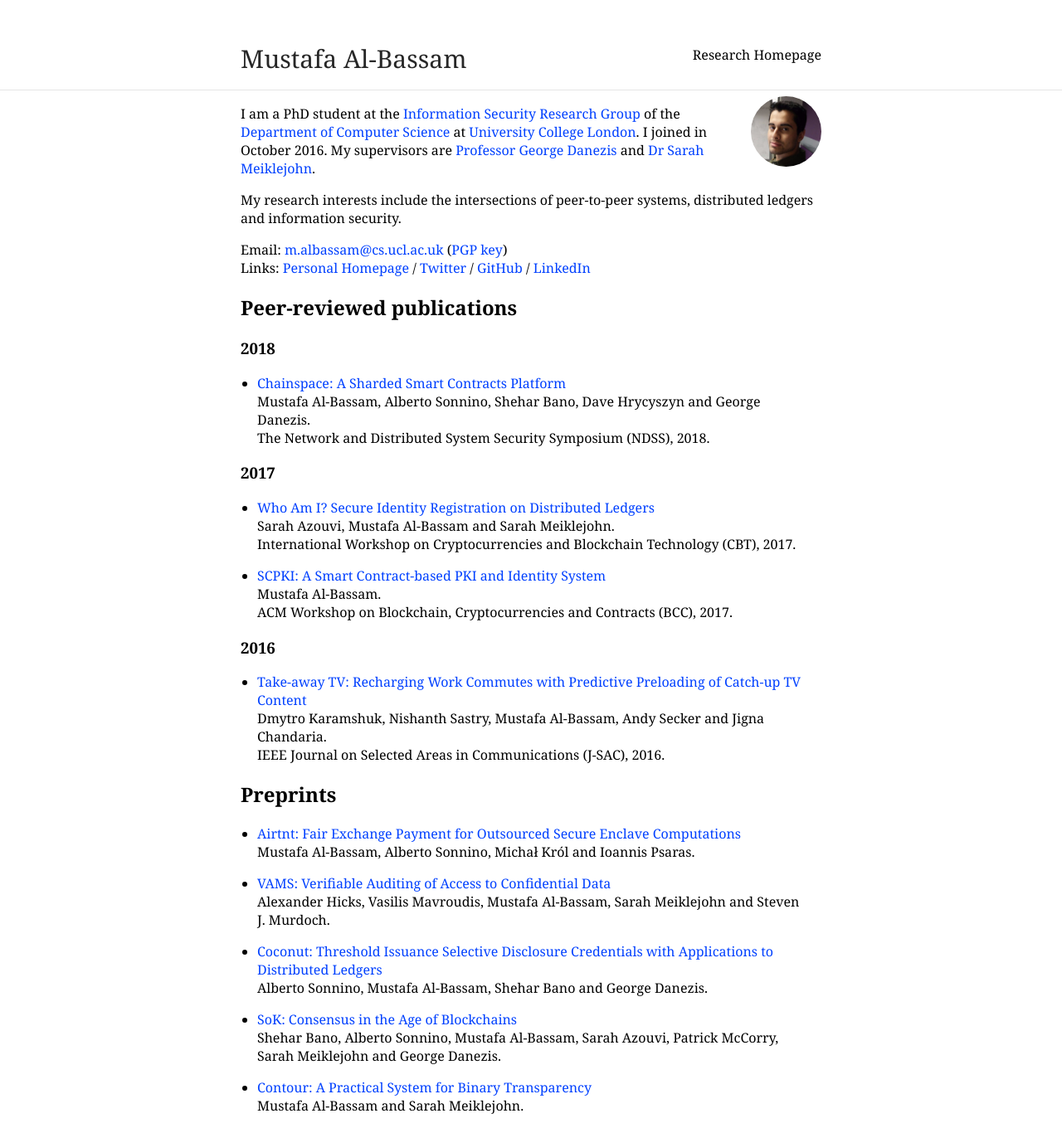
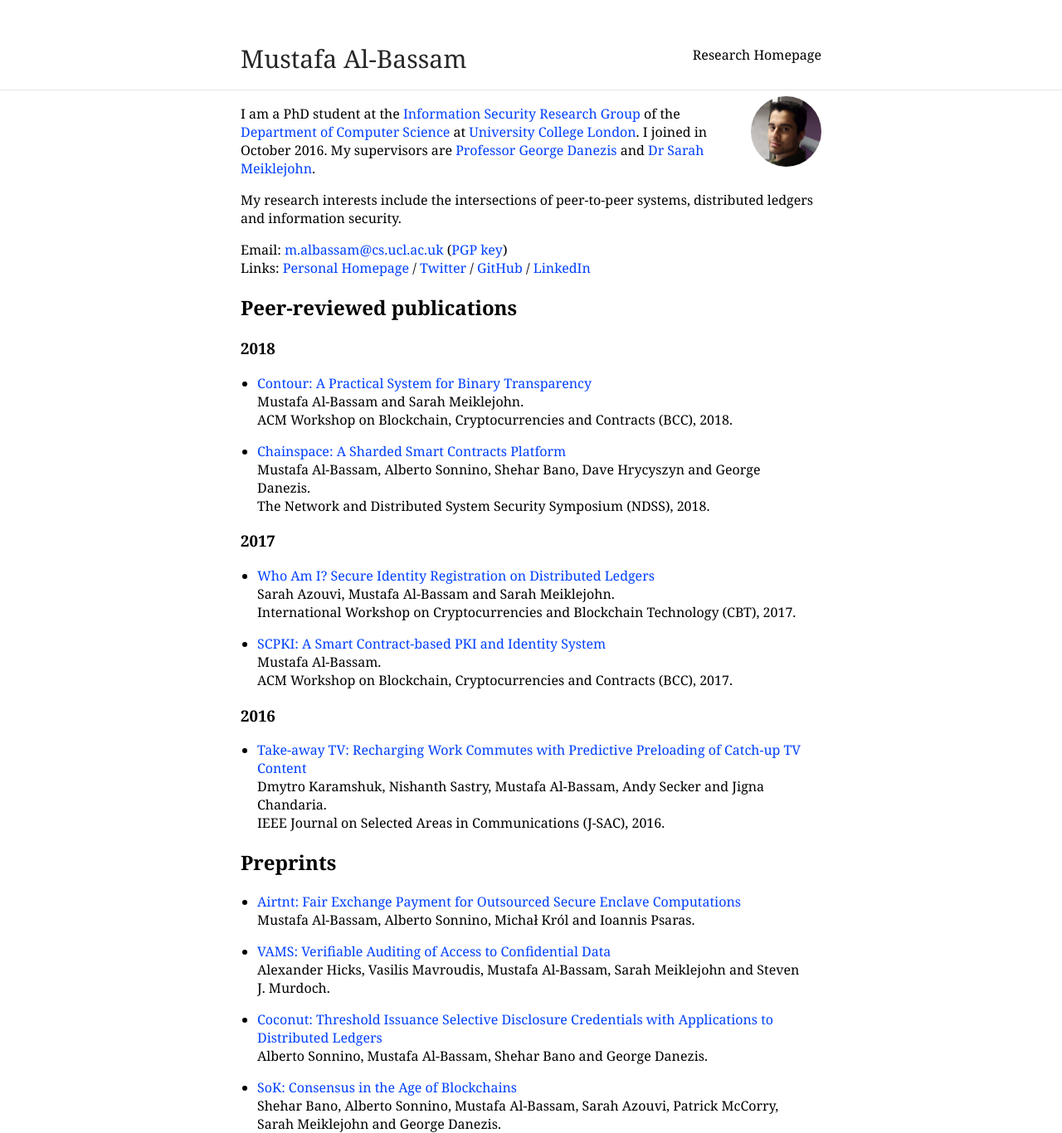
Before and after one commit to musalbas/research-homepage, a Jekyll site: the page built from index.md, in a window 1280 px wide. Shown: the whole page at 83% size. Built offline with Jekyll 4.4.1, drawn with Linux system fonts in a browser that asks for light colours; before the commit the page ends 1344 px from its top, so only the background shows below that.

Commit message:
add contour cbt

```diff
--- a/index.md
+++ b/index.md
@@ -15,6 +15,8 @@ Links: [Personal Homepage](https://musalbas.com) / [Twitter](https://twitter.com
 ## Peer-reviewed publications
 
 ### 2018
+
+- [Contour: A Practical System for Binary Transparency](publications/contour-paper.pdf)<br>Mustafa Al-Bassam and Sarah Meiklejohn.<br>ACM Workshop on Blockchain, Cryptocurrencies and Contracts (BCC), 2018.
 
 - [Chainspace: A Sharded Smart Contracts Platform](publications/ChainspaceDL.pdf)<br>Mustafa Al-Bassam, Alberto Sonnino, Shehar Bano, Dave Hrycyszyn and George Danezis.<br>The Network and Distributed System Security Symposium (NDSS), 2018.
 
```
Also changed, not shown: other parts of index.md (+0 -2 lines), 3 other files.
